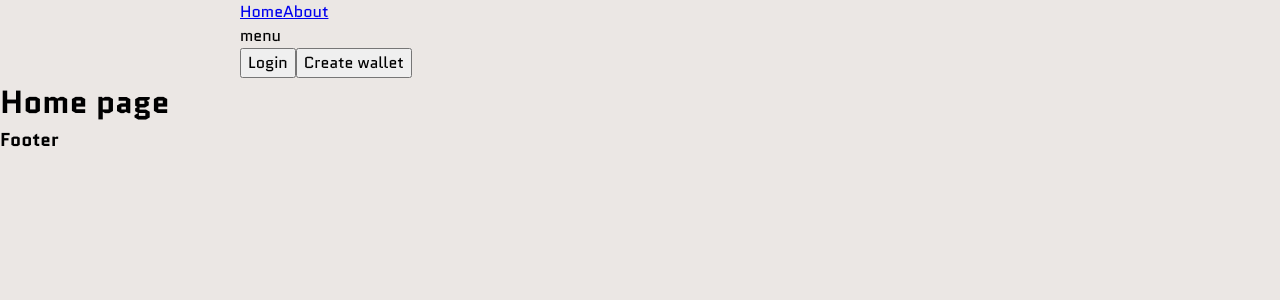
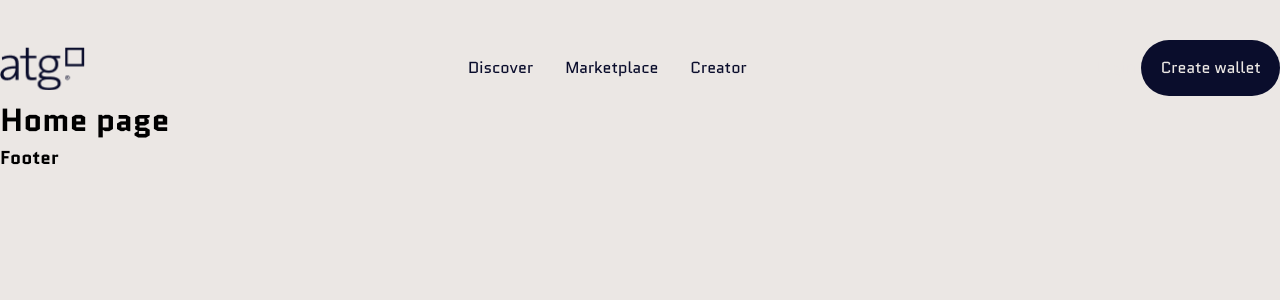
Before and after one commit to slekstut/nft-web, a Vue app: page / in a window 1280 px wide. Shown: the top 300 px of the page. Built offline with nearby package versions, Linux system fonts and the light colour scheme.

Commit message:
starting navbar styling

```diff
--- a/src/components/Navbar.vue
+++ b/src/components/Navbar.vue
@@ -1,15 +1,20 @@
 <template>
     <div class="full-bleed">
         <div class="wrapper">
-            <div class="logo"></div>
+            <router-link to="/">
+                <div class="logo"></div>
+            </router-link>
             <nav>
-                <router-link to="/">Home</router-link>
-                <router-link to="/about">About</router-link>
+                <ul>
+                    <li><router-link to="/">Discover</router-link></li>
+                    <li><router-link to="/about">Marketplace</router-link></li>
+                    <li><router-link to="/about">Creator</router-link></li>
+                </ul>
             </nav>
             <div class="mobile-menu">menu</div>
             <div class="cta">
-                <button>Login</button>
-                <button class="active-btn">Create wallet</button>
+                <button><router-link to="/">Login</router-link></button>
+                <button class="active-btn"><router-link to="/">Create wallet</router-link></button>
             </div>
         </div>
   </div>
@@ -22,5 +27,54 @@
 </script>
 
 <style lang="scss" scoped>
-
+.full-bleed {
+    .wrapper {
+        display: flex;
+        justify-content: space-between;
+        align-items: center;
+        margin-top: 2.5rem;
+        .logo {
+            background-image: url('../assets/images/logo.png');
+            background-position: center;
+            background-repeat: no-repeat;
+            background-size: cover;
+            height: 43px;
+            width: 85px;
+        }
+        nav ul {
+            display: flex;
+            gap: $gap-2;
+            justify-content: center;
+            list-style: none;
+            li {
+                a {
+                  font-size: 1rem;
+                  color: $color-dark-blue;
+                  text-decoration: none;
+                }
+            }
+        }
+        .mobile-menu {
+            display: none;
+        }
+        .cta {
+            button {
+                background-color: transparent;
+                color: $color-dark-blue;
+                border: none;
+                a {
+                    color: $color-sand;
+                    font-weight: 400;
+                    text-decoration: none;
+                }
+            }
+            .active-btn {
+                background-color: $color-dark-blue;
+                padding: 1rem 1.2rem;
+                border: none;
+                border-radius: 10.875rem;
+            }
+        }
+    }
+}
 </style>
--- a/src/scss/_utilities.scss
+++ b/src/scss/_utilities.scss
@@ -9,7 +9,7 @@
 //     margin-right: auto;
 // }
 .wrapper {
-    max-width: 50rem;
+    max-width: 90rem;
     margin-left: auto;
     margin-right: auto;
 }
--- a/src/scss/_variables.scss
+++ b/src/scss/_variables.scss
@@ -8,6 +8,10 @@ $color-dark-blue: #0A0D2C;
 $font-family: 'Quantico',
 sans-serif;
 $font-size: 16px;
+//flex grid gaps
+$gap-1: 1rem;
+$gap-2: 2rem;
+$gap-3: 3rem;
 // Basic reset of defaults
 
 /* Box sizing rules */
```
